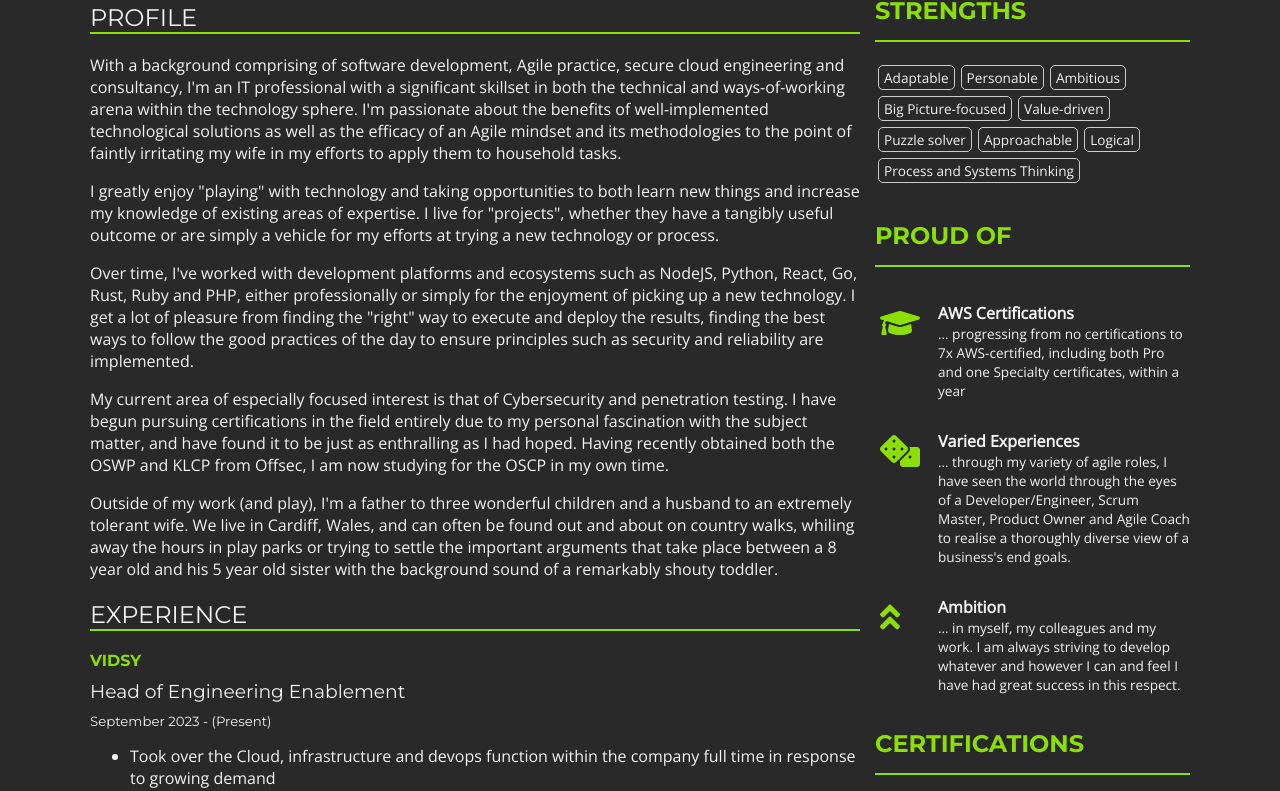
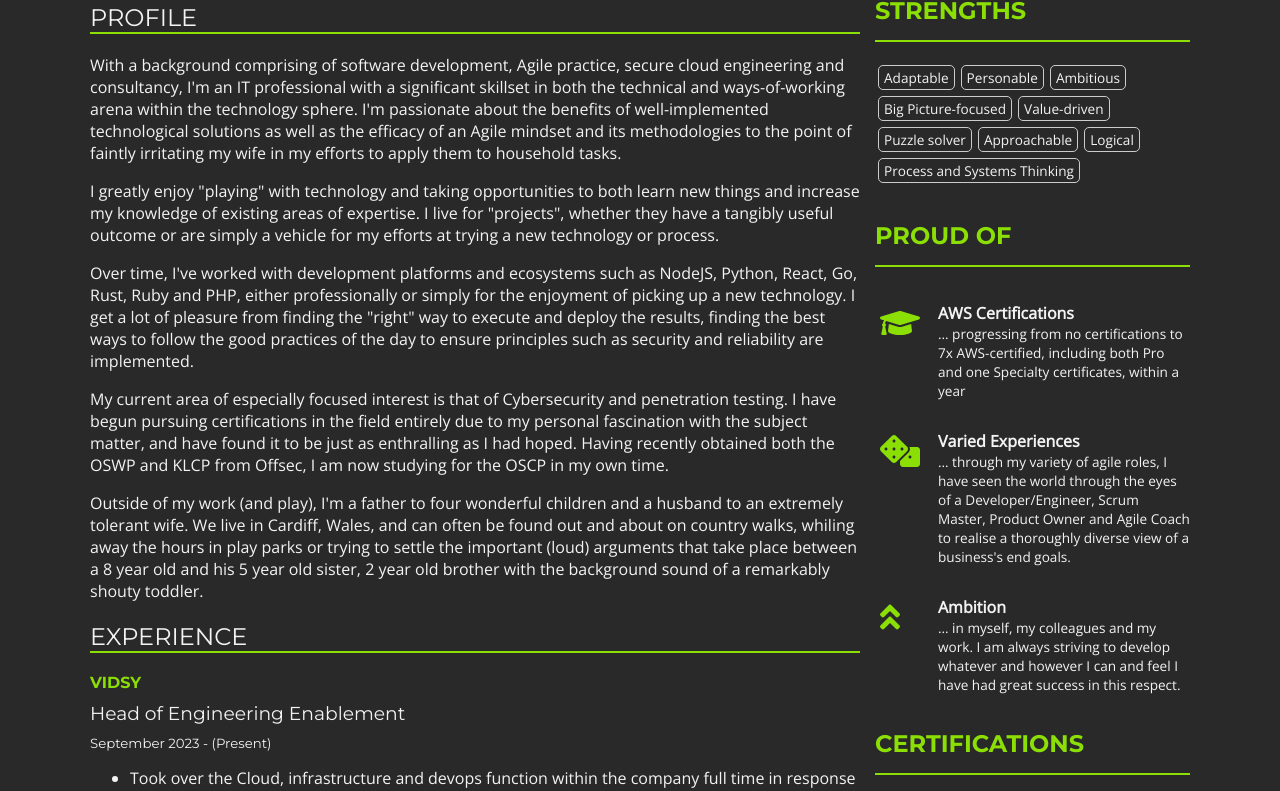
Before and after one commit to rjcoupe/cv, an Angular app: page / in a window 1280 px wide. Shown: the part 387-1178 px from the top of the page. Built offline with nearby package versions, Linux system fonts and the light colour scheme.

Commit message:
Added Harry age

```diff
--- a/src/app/app.component.html
+++ b/src/app/app.component.html
@@ -37,10 +37,10 @@
       the best ways to follow the good practices of the day to ensure principles such as security and reliability are implemented. </p>
     <p>My current area of especially focused interest is that of Cybersecurity and penetration testing. I have begun pursuing certifications in the field entirely due to my personal fascination
       with the subject matter, and have found it to be just as enthralling as I had hoped. Having recently obtained both the OSWP and KLCP from Offsec, I am now studying for the OSCP in my own time.</p>
-    <p>Outside of my work (and play), I'm a father to three wonderful children and a husband to an extremely
+    <p>Outside of my work (and play), I'm a father to four wonderful children and a husband to an extremely
       tolerant wife. We live in Cardiff, Wales, and can often be found out and about on country walks, whiling away the
-      hours in play parks or trying to settle the important arguments that take place between a {{ages.isaac}} year old and his {{ages.holly}} year
-      old sister with the background sound of a remarkably shouty toddler.</p>
+      hours in play parks or trying to settle the important (loud) arguments that take place between a {{ages.isaac}} year old and his {{ages.holly}} year
+      old sister, {{ages.harry}} year old brother with the background sound of a remarkably shouty toddler.</p>
     <app-experience></app-experience>
     <!-- <app-day></app-day> -->
   </section>
```
